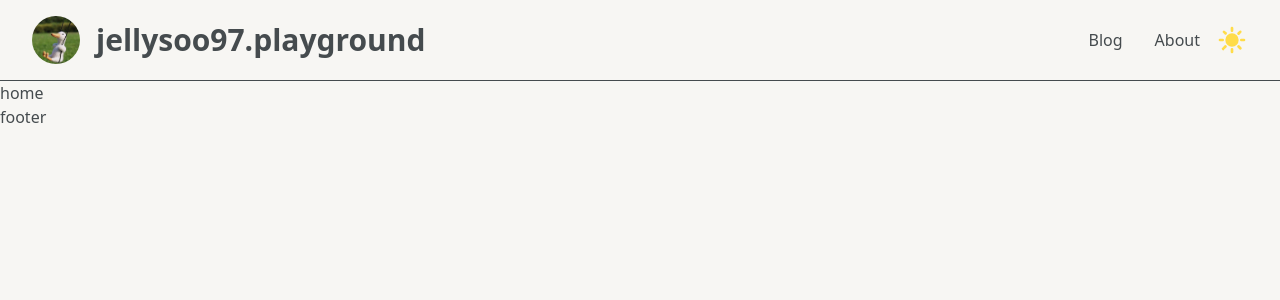
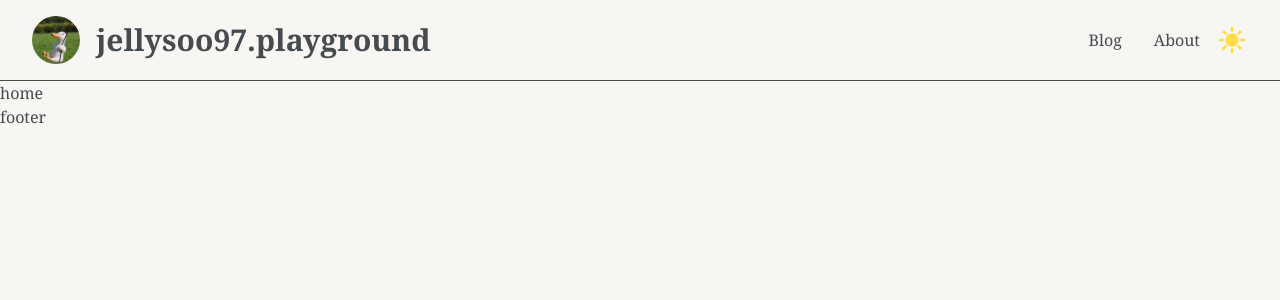
Before and after one commit to jellysoo97/jellysoo97-wiki, a Next.js app: page / in a window 1280 px wide. Shown: the top 300 px of the page. Built offline with nearby package versions, Linux system fonts and the light colour scheme.

Commit message:
style: add font

```diff
--- a/package.json
+++ b/package.json
@@ -2,6 +2,7 @@
   "name": "jellysoo97-playground",
   "version": "0.1.0",
   "private": true,
+  "type": "module",
   "scripts": {
     "dev": "next dev",
     "build": "next build",
--- a/src/styles/globals.css
+++ b/src/styles/globals.css
@@ -2,9 +2,17 @@
 @tailwind components;
 @tailwind utilities;
 
+@import url('https://fonts.googleapis.com/css2?family=Nanum+Myeongjo&display=swap');
+@font-face {
+  font-family: 'NanumMyeongjo';
+  font-weight: normal;
+  font-style: normal;
+  src: url('https://fonts.googleapis.com/css2?family=Nanum+Myeongjo&display=swap');
+}
+
 @layer base {
   body {
-    @apply bg-primary text-primary;
+    @apply bg-primary text-primary font-serif;
   }
 }
 
--- a/tailwind.config.ts
+++ b/tailwind.config.ts
@@ -1,9 +1,15 @@
 import type { Config } from 'tailwindcss'
+import { fontFamily } from 'tailwindcss/defaultTheme'
 
 const config: Config = {
   content: ['./src/**/*.{js,ts,jsx,tsx,mdx}'],
   darkMode: 'class',
   theme: {
+    fontFamily: {
+      sans: ['var(--font-sans)', ...fontFamily.sans],
+      serif: ['NanumMyeonjo', ...fontFamily.serif],
+      mono: ['var(--font-mono)', ...fontFamily.mono],
+    },
     colors: {
       white: '#FFFFFF',
       black: '#000000',
```
